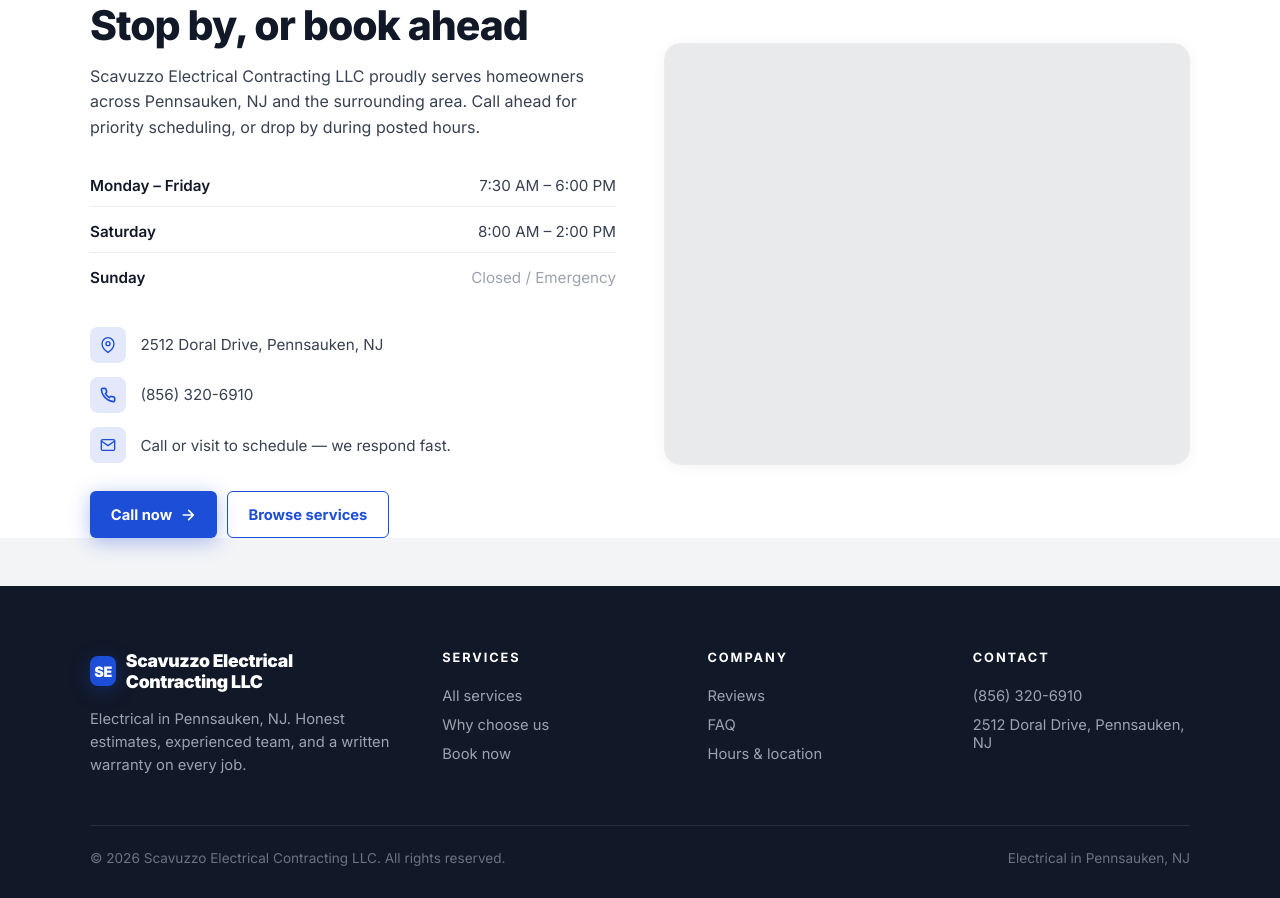
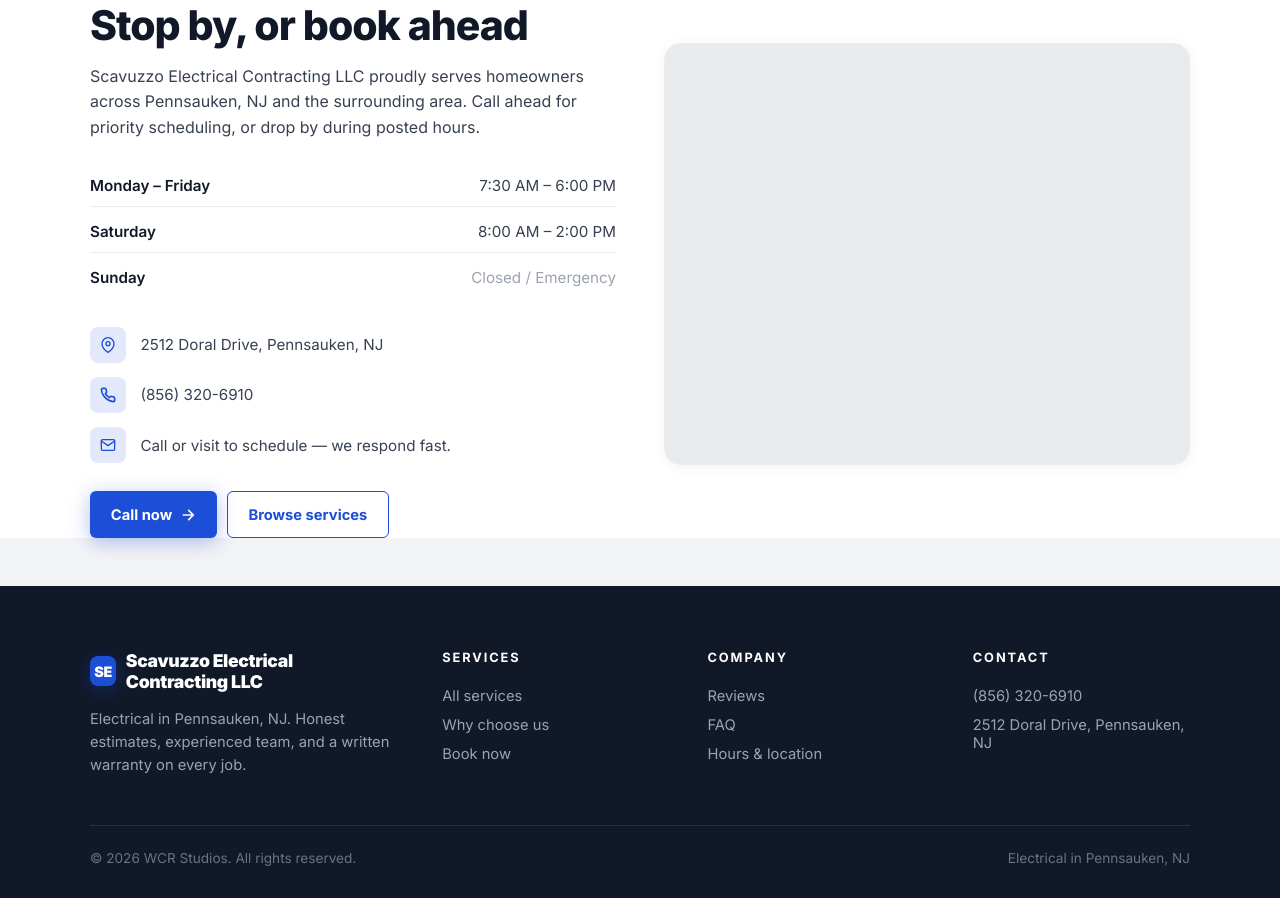
Before and after one commit to Wrenbjor/trades--scavuzzo-electrical-contracting-llc, a plain HTML site: page index.html in a window 1280 px wide. Shown: the part 4691-5589 px from the top of the page. Drawn offline with nearby package versions, Linux system fonts and the light colour scheme; no server answers.

Commit message:
Update site

```diff
--- a/index.html
+++ b/index.html
@@ -605,7 +605,7 @@ footer{background:#111827;color:#cbd5d1;padding:4rem 2rem 2rem}
     </div>
   </div>
   <div class="foot-bottom">
-    <div>&copy; 2026 Scavuzzo Electrical Contracting LLC. All rights reserved.</div>
+    <div>&copy; 2026 WCR Studios. All rights reserved.</div>
     <div>Electrical in Pennsauken, NJ</div>
   </div>
 </footer>
```
